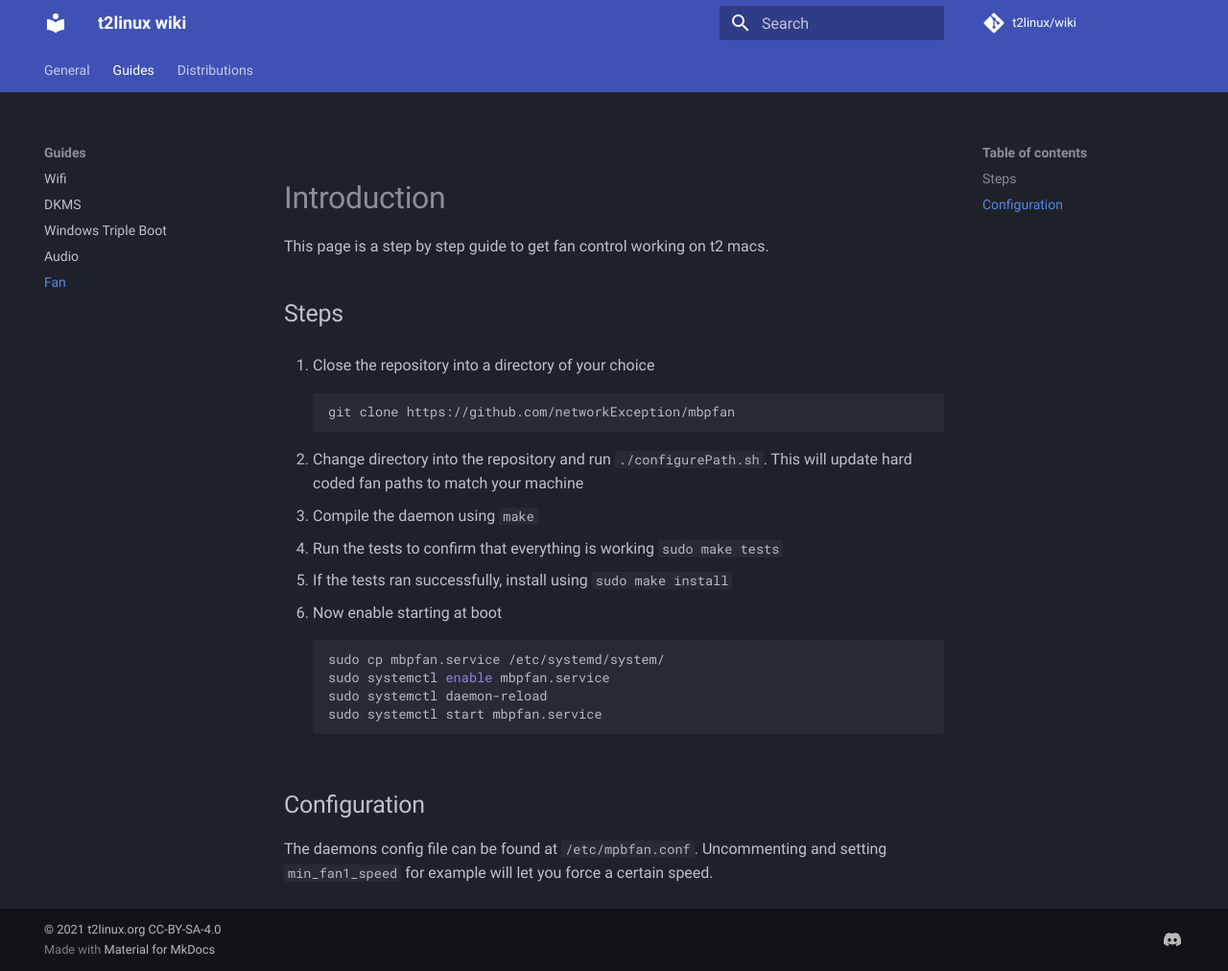
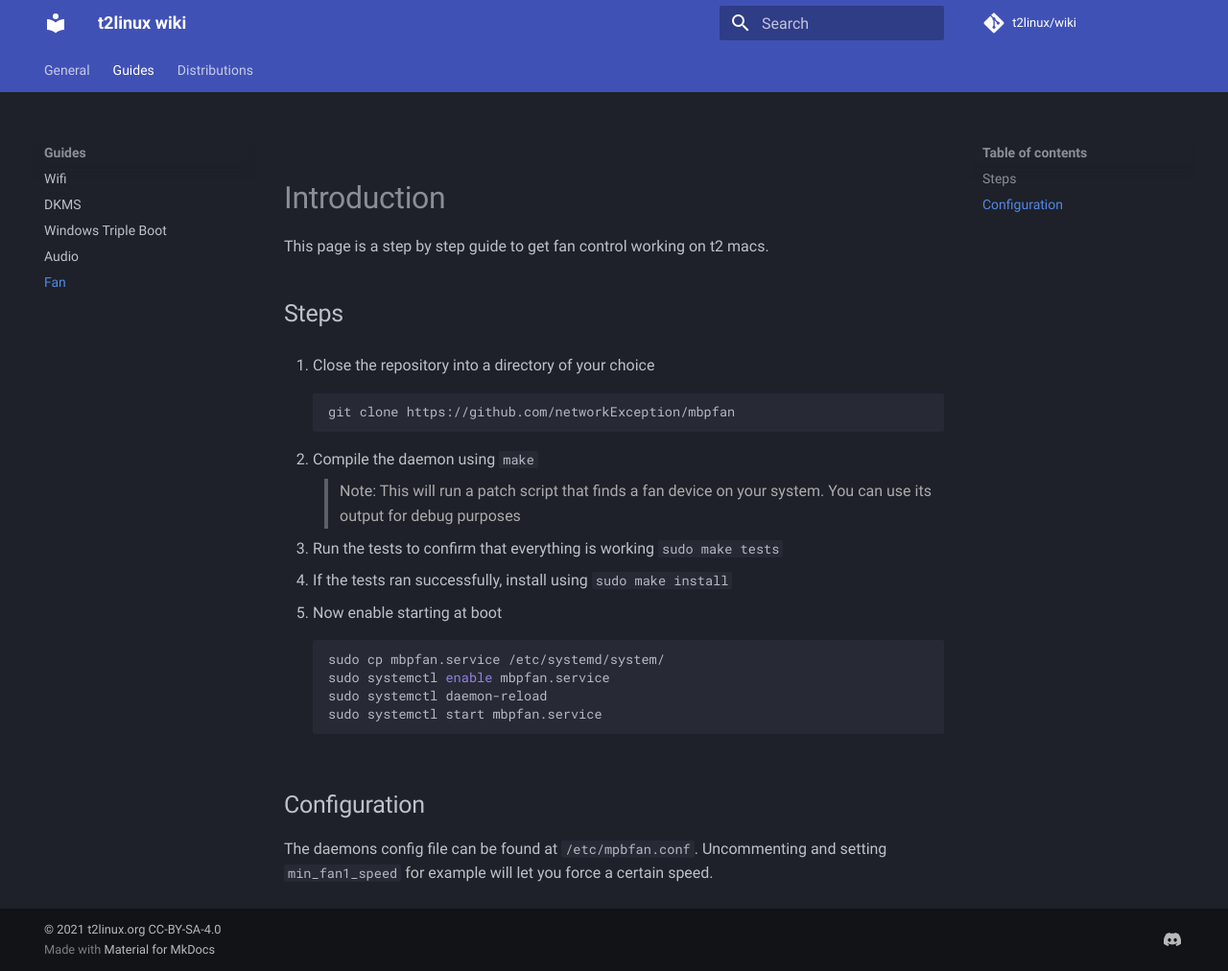
Before and after one commit to t2linux/wiki, an MkDocs documentation site: the page built from docs/guides/fan.md, in a window 1280 px wide and 1012 px high. Shown: the whole window at 96% size. Built offline with MkDocs 1.6.1 and Material for MkDocs 9.7.7, drawn with Linux system fonts in a browser that asks for light colours; comment, search, counter and statistics services are not loaded.

Commit message:
Guides: Remove deticated configurePath script instruction from fan guide
The most recent version of networkException/mbpfan calls the script when running make

````diff
--- a/docs/guides/fan.md
+++ b/docs/guides/fan.md
@@ -10,11 +10,14 @@ This page is a step by step guide to get fan control working on t2 macs.
     git clone https://github.com/networkException/mbpfan
     ```
 
-2. Change directory into the repository and run `./configurePath.sh`. This will update hard coded fan paths to match your machine
-3. Compile the daemon using `make`
-4. Run the tests to confirm that everything is working `sudo make tests`
-5. If the tests ran successfully, install using `sudo make install`
-6. Now enable starting at boot
+2. Compile the daemon using `make`
+
+    > Note: This will run a patch script that finds a fan device on your system.
+    You can use its output for debug purposes
+
+3. Run the tests to confirm that everything is working `sudo make tests`
+4. If the tests ran successfully, install using `sudo make install`
+5. Now enable starting at boot
 
     ```sh
     sudo cp mbpfan.service /etc/systemd/system/
````
